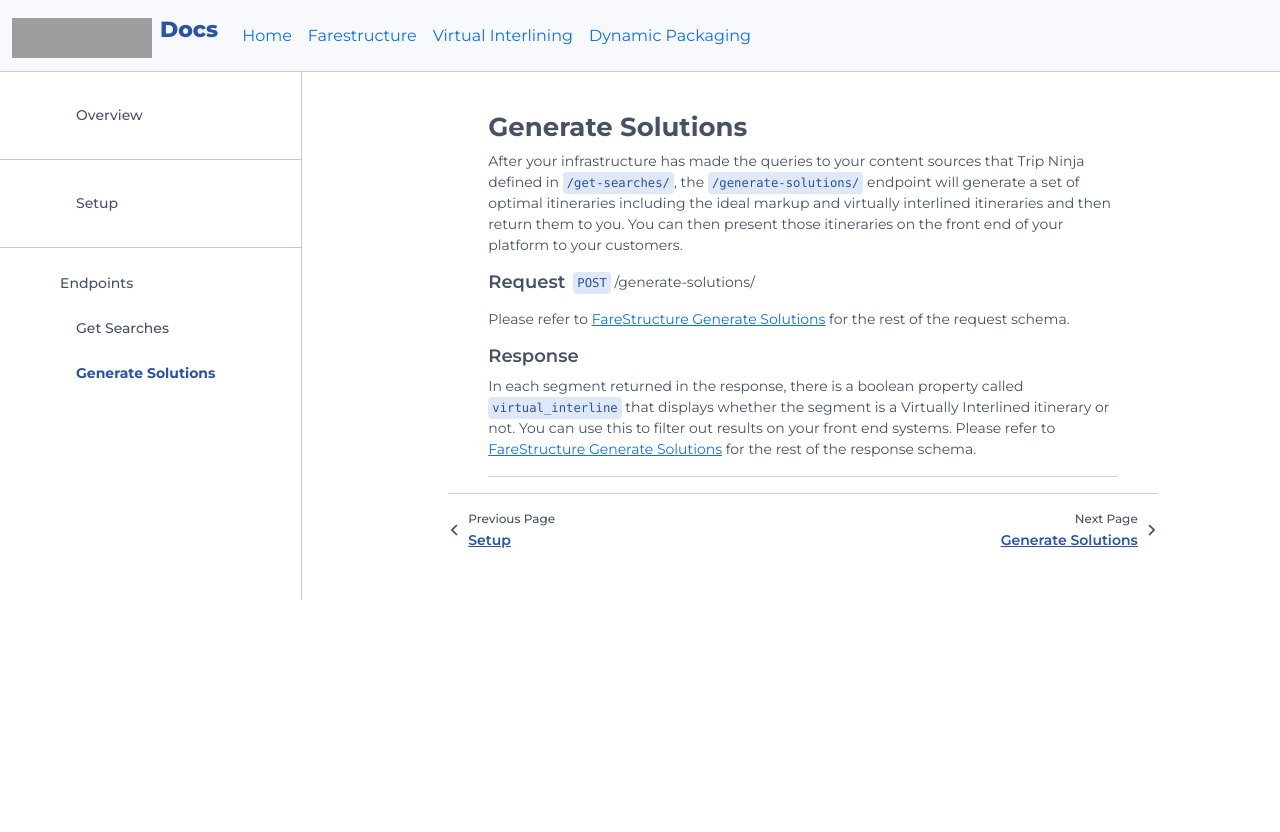
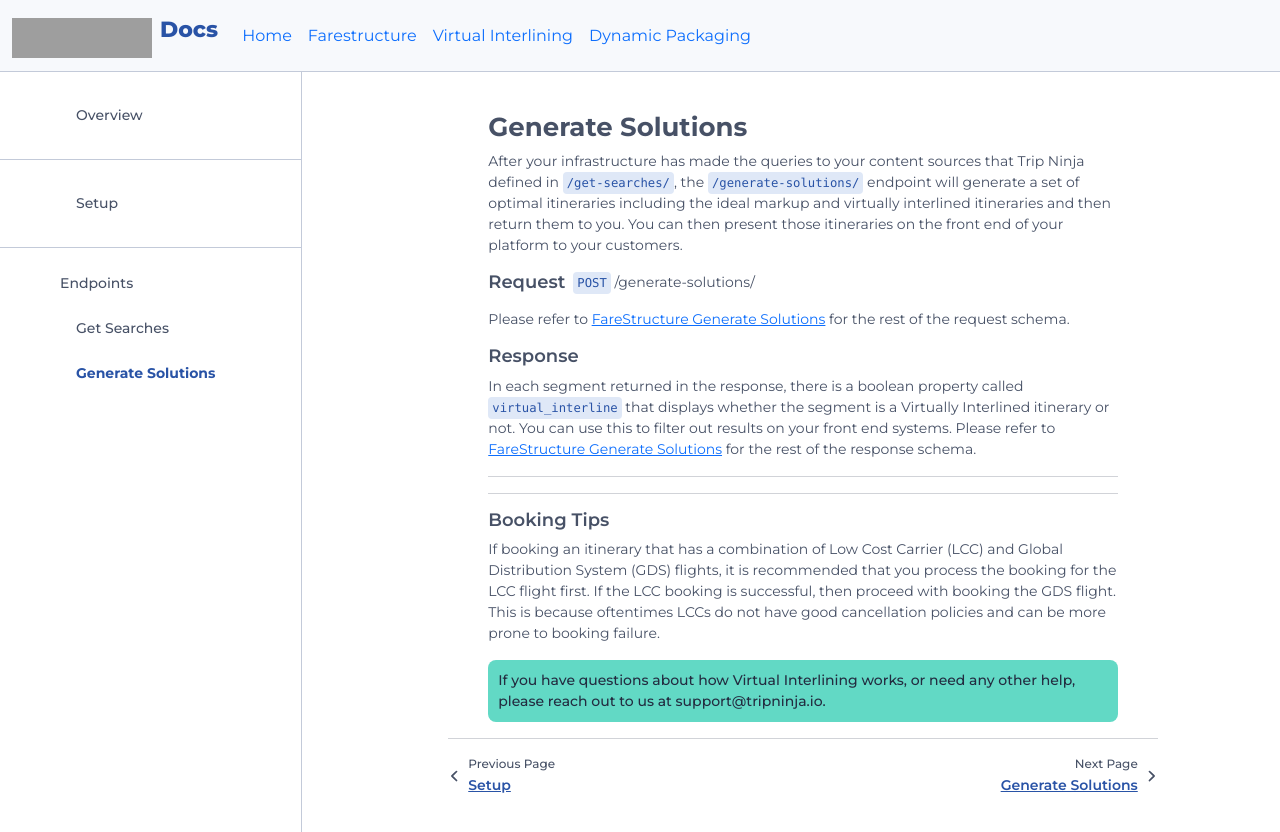
Before and after one commit to trip-ninja-inc/trip_ninja_api_docs, a React (Create React App) app in the folder trip-ninja-docs/: page /virtual-interlining/generate-solutions/ in a window 1280 px wide. Shown: the top 832 px of the page. Before the commit the page ends 800 px from the top, so only its background shows below. Built offline with nearby package versions, Linux system fonts and the light colour scheme; grey boxes are pictures that could not be loaded.

Commit message:
add booking tips section

```diff
--- a/trip-ninja-docs/src/virtual-interlining/VirtualInterliningGenerateSolutions.tsx
+++ b/trip-ninja-docs/src/virtual-interlining/VirtualInterliningGenerateSolutions.tsx
@@ -1,5 +1,6 @@
 import React from "react";
 import Pagination from "../common/Pagination";
+
 
 export default function VirtualInterliningGenerateSolutions() {
   return (
@@ -23,9 +24,7 @@ export default function VirtualInterliningGenerateSolutions() {
 					Please refer to <a href="/farestructure/generate-solutions/">
 						FareStructure Generate Solutions</a> for the rest of the request schema.
 				</p>
-				<div className="d-flex flex-row">
-          <h3 className="mb-2">Response</h3>
-        </div>
+				<h3 className="mb-2">Response</h3>
 				<p>
 				In each segment returned in the response, there is a boolean property
 				called <code>virtual_interline</code> that displays whether the segment is a Virtually Interlined
@@ -33,9 +32,21 @@ export default function VirtualInterliningGenerateSolutions() {
 				 to <a href="/farestructure/generate-solutions/">FareStructure Generate Solutions</a> for
 				the rest of the response schema.
 				</p>
+				<hr className="mt-3 mb-0" />
 
+        <hr className="mt-3 mb-3" />
+				<h3 className="mb-2">Booking Tips</h3>
+				<p>
+					If booking an itinerary that has a combination of  Low Cost Carrier (LCC) and Global Distribution System
+					(GDS) flights, it is recommended that you process the booking for the LCC flight first. If the LCC booking
+					is successful, then proceed with booking the GDS flight. This is because oftentimes LCCs do not have good
+					cancellation policies and can be more prone to booking failure.
+				</p>
+				<div className="info-chip-teal">
+					If you have questions about how Virtual Interlining works, or need any other help, please reach out
+					to us at support@tripninja.io.
+				</div>
 
-        <hr className="mt-3 mb-0" />
       </div>
       <Pagination
         prevPageText="Setup"
```
